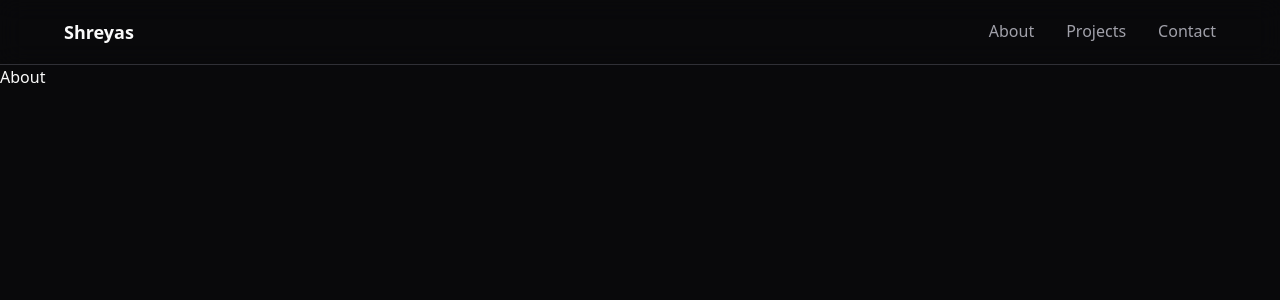
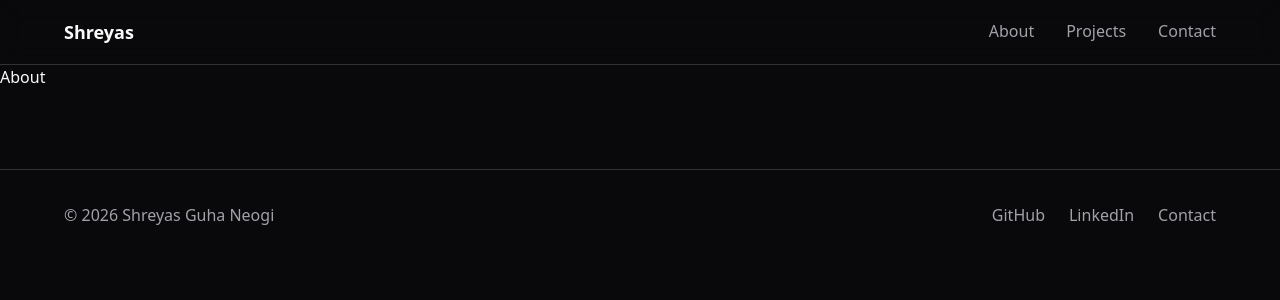
Before and after one commit to shrguhaneogi-pixel/portfolio, a Next.js app: page /about in a window 1280 px wide. Shown: the top 300 px of the page. Built offline with nearby package versions, Linux system fonts and the light colour scheme.

Commit message:
feat: add global footer - complete layout skeleton, add hero sec to homepage

```diff
--- a/app/layout.tsx
+++ b/app/layout.tsx
@@ -4,6 +4,7 @@ import "./globals.css";
 
 import ScrollProvider from "@/components/providers/scroll-provider"
 import Navbar from "@/components/layout/navbar"
+import Footer from "@/components/layout/footer";
 
 const geistSans = Geist({
   variable: "--font-geist-sans",
@@ -34,6 +35,8 @@ export default function RootLayout({
           <Navbar />
 
           {children}
+
+          <Footer />
         </ScrollProvider>
       </body>
     </html>
--- a/app/page.tsx
+++ b/app/page.tsx
@@ -1,54 +1,9 @@
+import Hero from "@/components/sections/hero"
+
 export default function HomePage() {
   return (
-    <main className="section-spacing">
-      <div className="container-main space-y-10">
-
-        <div className="space-y-4">
-          <h1 className="text-display">
-            Developer Portfolio System Test
-          </h1>
-
-          <p className="text-body-lg">
-            If you can see this styled correctly, the design token system,
-            typography scale, and layout engine are working.
-          </p>
-        </div>
-
-        <div className="space-y-4">
-          <h2 className="text-section-title">Typography Preview</h2>
-
-          <p className="text-body">
-            This is body text using the global typography utilities.
-            These classes will power the entire portfolio layout.
-          </p>
-        </div>
-
-        <div className="grid grid-cols-1 md:grid-cols-3 gap-6">
-
-          <div className="p-6 rounded-xl bg-[hsl(var(--card))] border">
-            <h3 className="text-hero mb-2">Card One</h3>
-            <p className="text-body">
-              Card surfaces are using global design tokens.
-            </p>
-          </div>
-
-          <div className="p-6 rounded-xl bg-[hsl(var(--card))] border">
-            <h3 className="text-hero mb-2">Card Two</h3>
-            <p className="text-body">
-              This confirms the color system is working.
-            </p>
-          </div>
-
-          <div className="p-6 rounded-xl bg-[hsl(var(--card))] border">
-            <h3 className="text-hero mb-2">Card Three</h3>
-            <p className="text-body">
-              Layout spacing should feel balanced.
-            </p>
-          </div>
-
-        </div>
-
-      </div>
+    <main>
+      <Hero />
     </main>
   )
 }
--- a/components/layout/footer.tsx
+++ b/components/layout/footer.tsx
@@ -0,0 +1,42 @@
+import Link from "next/link"
+
+export default function Footer() {
+  return (
+    <footer className="border-t border-[hsl(var(--border))] mt-20">
+      <div className="container-main py-8 flex flex-col md:flex-row items-center justify-between gap-4 text-sm text-body">
+
+        <p>
+          © {new Date().getFullYear()} Shreyas Guha Neogi
+        </p>
+
+        <div className="flex gap-6">
+
+          <Link
+            href="https://github.com/shrguhaneogi-pixel"
+            target="_blank"
+            className="hover:text-white transition-colors"
+          >
+            GitHub
+          </Link>
+
+          <Link
+            href="https://linkedin.com"
+            target="_blank"
+            className="hover:text-white transition-colors"
+          >
+            LinkedIn
+          </Link>
+
+          <Link
+            href="/contact"
+            className="hover:text-white transition-colors"
+          >
+            Contact
+          </Link>
+
+        </div>
+
+      </div>
+    </footer>
+  )
+}
```
